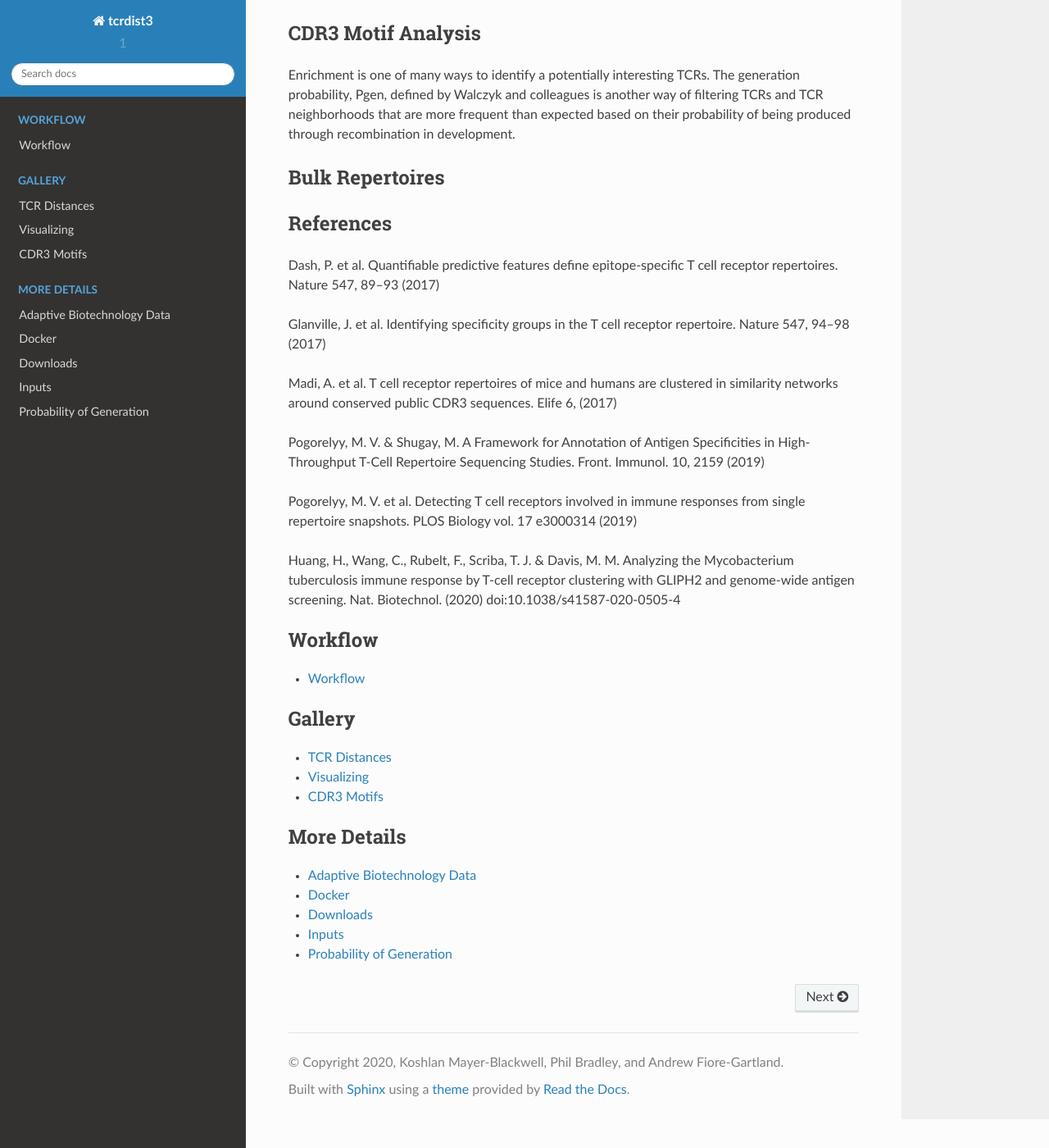
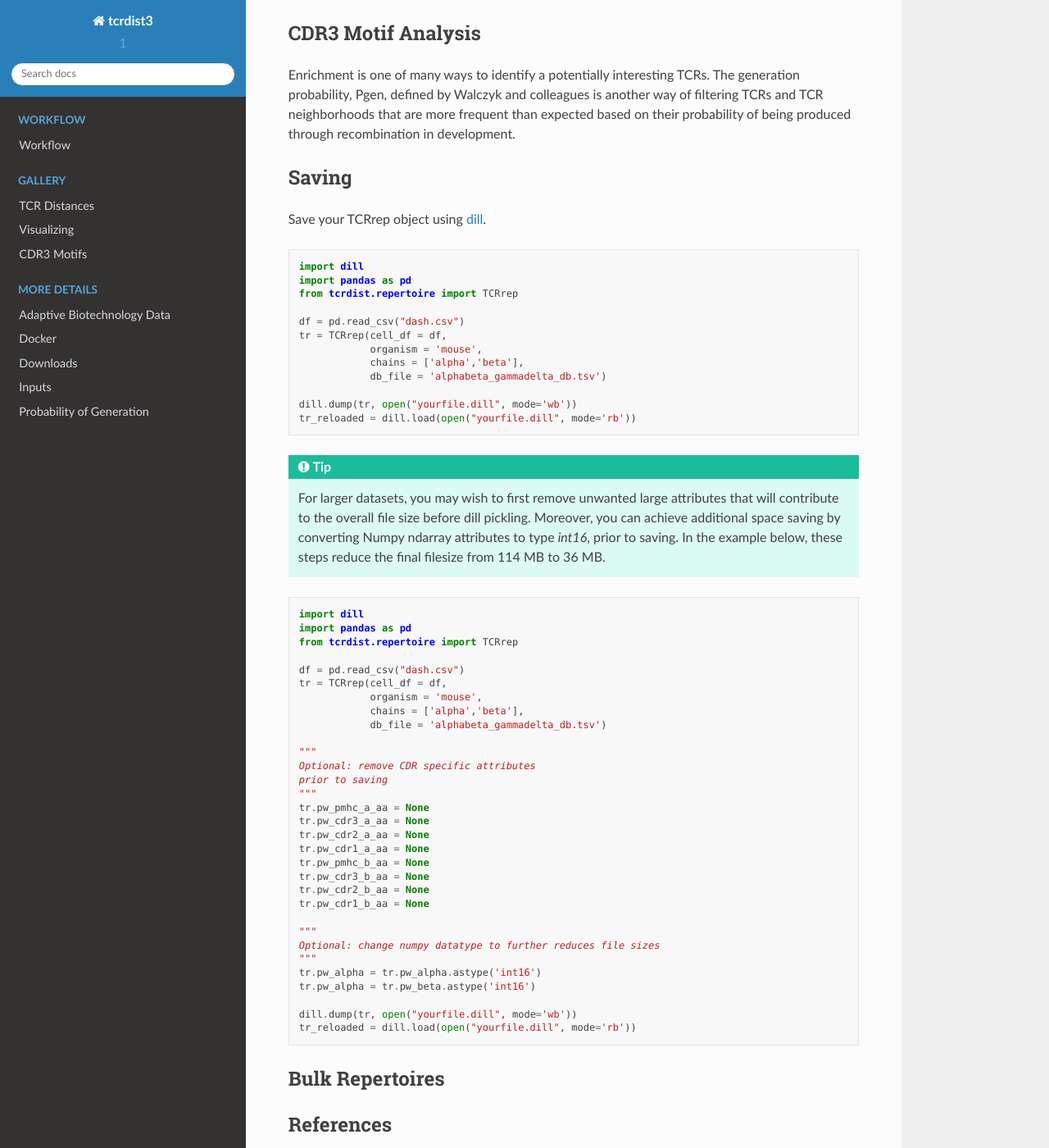
Before and after one commit to kmayerb/tcrdist3, a Sphinx documentation site: the page built from docs/index.rst, in a window 1280 px wide and 1400 px high, scrolled down 6473 px. Shown: the whole window at 82% size. Built offline with Sphinx 7.4.7 and the Read the Docs theme 2.0.0, drawn with Linux system fonts in a browser that asks for light colours; pages that are not in the unit, such as notebooks, are missing from menus.

Commit message:
update docs with rw_search ex11 [skip ci]

```diff
--- a/docs/index.rst
+++ b/docs/index.rst
@@ -210,6 +210,72 @@ CDR3 Motif Analysis
 Enrichment is one of many ways to identify a potentially interesting TCRs. The generation probability, Pgen, defined by Walczyk and colleagues is another way of filtering TCRs and TCR neighborhoods that are more frequent than expected based on their probability of being produced through recombination in
 development.
 
+Saving
+------
+
+Save your TCRrep object using `dill <https://pypi.org/project/dill/>`_.
+
+.. code-block:: python
+
+   import dill
+   import pandas as pd
+   from tcrdist.repertoire import TCRrep
+
+   df = pd.read_csv("dash.csv")
+   tr = TCRrep(cell_df = df,
+               organism = 'mouse',
+               chains = ['alpha','beta'],
+               db_file = 'alphabeta_gammadelta_db.tsv')
+
+   dill.dump(tr, open("yourfile.dill", mode='wb'))
+   tr_reloaded = dill.load(open("yourfile.dill", mode='rb'))
+
+
+.. tip::
+   For larger datasets, you may wish to first remove unwanted large attributes
+   that will contribute to the overall file size before dill pickling. Moreover,
+   you can achieve additional space saving by converting Numpy ndarray attributes
+   to type `int16`, prior to saving. In the example below,
+   these steps reduce the final filesize from 114 MB to 36 MB.
+
+
+.. code-block:: python
+
+   import dill
+   import pandas as pd
+   from tcrdist.repertoire import TCRrep
+
+   df = pd.read_csv("dash.csv")
+   tr = TCRrep(cell_df = df,
+               organism = 'mouse',
+               chains = ['alpha','beta'],
+               db_file = 'alphabeta_gammadelta_db.tsv')
+
+   """
+   Optional: remove CDR specific attributes
+   prior to saving
+   """
+   tr.pw_pmhc_a_aa = None
+   tr.pw_cdr3_a_aa = None
+   tr.pw_cdr2_a_aa = None
+   tr.pw_cdr1_a_aa = None
+   tr.pw_pmhc_b_aa = None
+   tr.pw_cdr3_b_aa = None
+   tr.pw_cdr2_b_aa = None
+   tr.pw_cdr1_b_aa = None
+
+   """
+   Optional: change numpy datatype to further reduces file sizes
+   """
+   tr.pw_alpha = tr.pw_alpha.astype('int16')
+   tr.pw_alpha = tr.pw_beta.astype('int16')
+
+   dill.dump(tr, open("yourfile.dill", mode='wb'))
+   tr_reloaded = dill.load(open("yourfile.dill", mode='rb'))
+
+
+
+
 Bulk Repertoires
 ----------------
 
```
Also changed, not shown: docs/tcrdistances.rst (+7 -0 lines), 1 other file.
